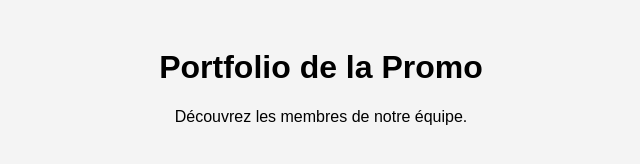
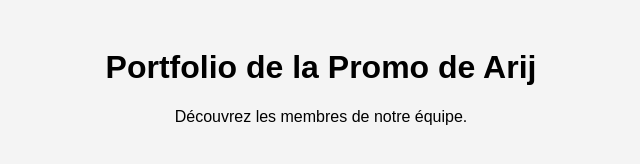
Before and after one commit to wiem-kb/tp_g4_devops_collaboration, a plain HTML site: page index.html in a window 1280 px wide. Shown: the whole page, without its empty margins (319-959 px from the left). Drawn offline with Linux system fonts and the light colour scheme.

```diff
--- a/index.html
+++ b/index.html
@@ -8,7 +8,7 @@
 </head>
 <body>
     <header>
-<h1>Portfolio de la Promo</h1>
+<h1>Portfolio de la Promo de Arij</h1>
         <p>Découvrez les membres de notre équipe.</p>
     </header>
     <main>
```
